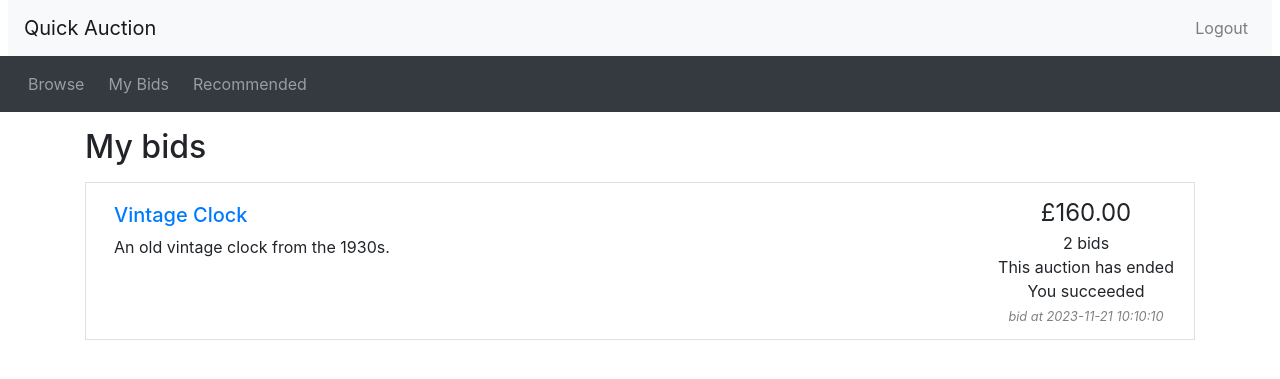
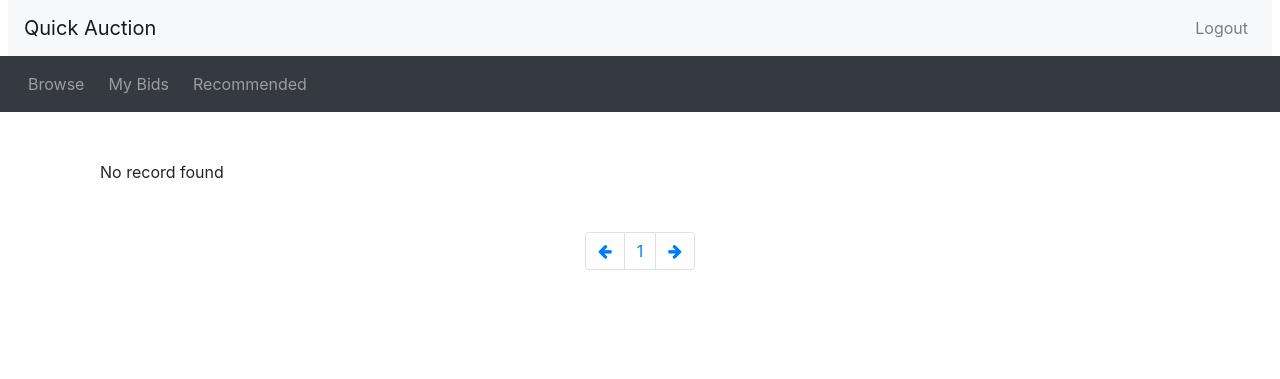
Before and after one commit to Rachel2260/Online-Auction-System, a PHP site: page /mybids.php?page=2 in a window 1280 px wide. Shown: the top 379 px of the page. Run offline with PHP 8.4, Linux system fonts and the light colour scheme; a user stored in the database is signed in; data comes from the database, SQL or seed files in the repository.

Commit message:
add page to mybids

```diff
--- a/mybids.php
+++ b/mybids.php
@@ -4,8 +4,9 @@
 
 <div class="container">
 
-<h2 class="my-3">My bids</h2>
 
+<div class="container mt-5">
+<ul class="list-group">
 <?php
   // This page is for showing a user the auctions they've bid on.
   // It will be pretty similar to browse.php, except there is no search bar.
@@ -24,58 +25,133 @@
 
   $user_ID = $_SESSION['user_ID'];
 
-  $sql = "SELECT auction_ID FROM Bid WHERE user_ID = $user_ID";
-  $result_auctionid = mysqli_query($conn,$sql);
-  $auction_list = array();
-  if(mysqli_num_rows($result_auctionid)>0){
-    while($row = mysqli_fetch_assoc($result_auctionid)){
-      $auction_new = $row["auction_ID"];
-      array_push($auction_list,$auction_new);
-    }
-    $auction_list = array_unique($auction_list);
-  }else{
-      echo "No bid found.";
+  if (!isset($_GET['page'])) {
+    $curr_page = 1;
+  }
+  else {
+    $curr_page = $_GET['page'];
+  }
+  $results_per_page = 8;
+  $start_from = ($curr_page - 1) * $results_per_page;
+
+  $query = "SELECT
+              Bid.bid_price,
+              Bid.time_of_bid,
+              Bid.auction_ID,
+              Auction.item_name,
+              Auction.description,
+              Auction.end_time,
+              Auction.reserve_price
+          FROM
+              Bid
+          INNER JOIN
+              Auction ON Bid.auction_ID = Auction.auction_ID
+          WHERE
+              Bid.user_ID = $user_ID
+          ORDER BY
+              Bid.time_of_bid DESC";
+
+  $query_temp = mysqli_query($conn,$query);
+  $num_results = mysqli_num_rows($query_temp);
+
+  $query .= " LIMIT " . $start_from . ',' . $results_per_page;
+  $query_run = mysqli_query($conn,$query);
+
+  if (mysqli_num_rows($query_run)>0)
+  {
+    while($row = mysqli_fetch_assoc($query_run)) :
+      $title = $row["item_name"];
+      $desc = $row["description"];
+      $price = $row['bid_price'];
+      $auction_ID = $row["auction_ID"];
+      $num_bids = count_bid($auction_ID);
+      $end_time = $row["end_time"];
+      $reserve_price = $row["reserve_price"];
+      $bid_time = $row['time_of_bid'];
+      if (success_bidder($auction_ID) == $user_ID and $price >= $reserve_price){
+        print_listing_li_success($auction_ID, $title, $desc, $price, $num_bids, $end_time, $bid_time);
+      }
+      else{
+        print_listing_li_fail($auction_ID, $title, $desc, $price, $num_bids, $end_time, $bid_time);
+      }
+    endwhile;
+  }
+  else
+  {
+    ?>
+      <tr>
+        <td colspan="4" style="text-align: center;">No record found</td>
+      </tr>
+    <?php
   }
 
-  $acution_list_length = count($auction_list);
-  foreach($auction_list as $auction_id_each){
-    $sql_find_auction = "SELECT * FROM auction WHERE auction_ID = '$auction_id_each'";
-    $result_auction = mysqli_query($conn,$sql_find_auction);
-    $row_auction = mysqli_fetch_assoc($result_auction);
+  $max_page = ceil($num_results / $results_per_page);
+  ?>
 
-    $sql_bid = "SELECT bid_ID FROM Bid WHERE user_ID = $user_ID and auction_ID = '$auction_id_each'";
-    $result_bid = mysqli_query($conn,$sql_bid);
-    $bidid_list = array();
-    if(mysqli_num_rows($result_bid)>0){
-      while($row = mysqli_fetch_assoc($result_bid)){
-        $bidid_new = $row["bid_ID"];
-        array_push($bidid_list,$bidid_new);
-      }
-    }else{
-        echo "No bid found.";
-    }
-    rsort($bidid_list);
-    foreach($bidid_list as $bid_id_each){
-      $sql_bidinfo = "SELECT bid_price, time_of_bid FROM Bid WHERE bid_ID = $bid_id_each";
-      $result_bidinfo = mysqli_query($conn,$sql_bidinfo);
-      $row_bidinfo = mysqli_fetch_assoc($result_bidinfo);
-      $title = $row_auction["item_name"];
-      $desc = $row_auction["description"];
-      $price = $row_bidinfo['bid_price'];
-      $num_bids = count_bid($auction_id_each);
-      $end_time = $row_auction["end_time"];
-      $reserve_price = $row_auction["reserve_price"];
-      $bid_time = $row_bidinfo['time_of_bid'];
-      if (success_bidder($auction_id_each) == $user_ID and $price >= $reserve_price){
-        print_listing_li_success($auction_id_each, $title, $desc, $price, $num_bids, $end_time, $bid_time);
-      }
-      else{
-        print_listing_li_fail($auction_id_each, $title, $desc, $price, $num_bids, $end_time, $bid_time);
-      }
+</ul>
+
+<!-- Pagination for results listings -->
+<nav aria-label="Search results pages" class="mt-5">
+  <ul class="pagination justify-content-center">
+
+<?php
+
+  // Copy any currently-set GET variables to the URL.
+  $querystring = "";
+  foreach ($_GET as $key => $value) {
+    if ($key != "page") {
+      $querystring .= "$key=$value&amp;";
     }
   }
 
-  $conn->close();
+  $high_page_boost = max(3 - $curr_page, 0);
+  $low_page_boost = max(2 - ($max_page - $curr_page), 0);
+  $low_page = max(1, $curr_page - 2 - $low_page_boost);
+  $high_page = min($max_page, $curr_page + 2 + $high_page_boost);
+
+  if ($curr_page != 1) {
+    echo('
+    <li class="page-item">
+      <a class="page-link" href="mybids.php?' . $querystring . 'page=' . ($curr_page - 1) . '" aria-label="Previous">
+        <span aria-hidden="true"><i class="fa fa-arrow-left"></i></span>
+        <span class="sr-only">Previous</span>
+      </a>
+    </li>');
+  }
+
+  for ($i = $low_page; $i <= $high_page; $i++) {
+    if ($i == $curr_page) {
+      // Highlight the link
+      echo('
+    <li class="page-item active">');
+    }
+    else {
+      // Non-highlighted link
+      echo('
+    <li class="page-item">');
+    }
+
+    // Do this in any case
+    echo('
+      <a class="page-link" href="mybids.php?' . $querystring . 'page=' . $i . '">' . $i . '</a>
+    </li>');
+  }
+
+  if ($curr_page != $max_page) {
+    echo('
+    <li class="page-item">
+      <a class="page-link" href="mybids.php?' . $querystring . 'page=' . ($curr_page + 1) . '" aria-label="Next">
+        <span aria-hidden="true"><i class="fa fa-arrow-right"></i></span>
+        <span class="sr-only">Next</span>
+      </a>
+    </li>');
+  }
 ?>
 
+  </ul>
+</nav>
+
+
+</div>
+
 <?php include_once("footer.php")?>
```
